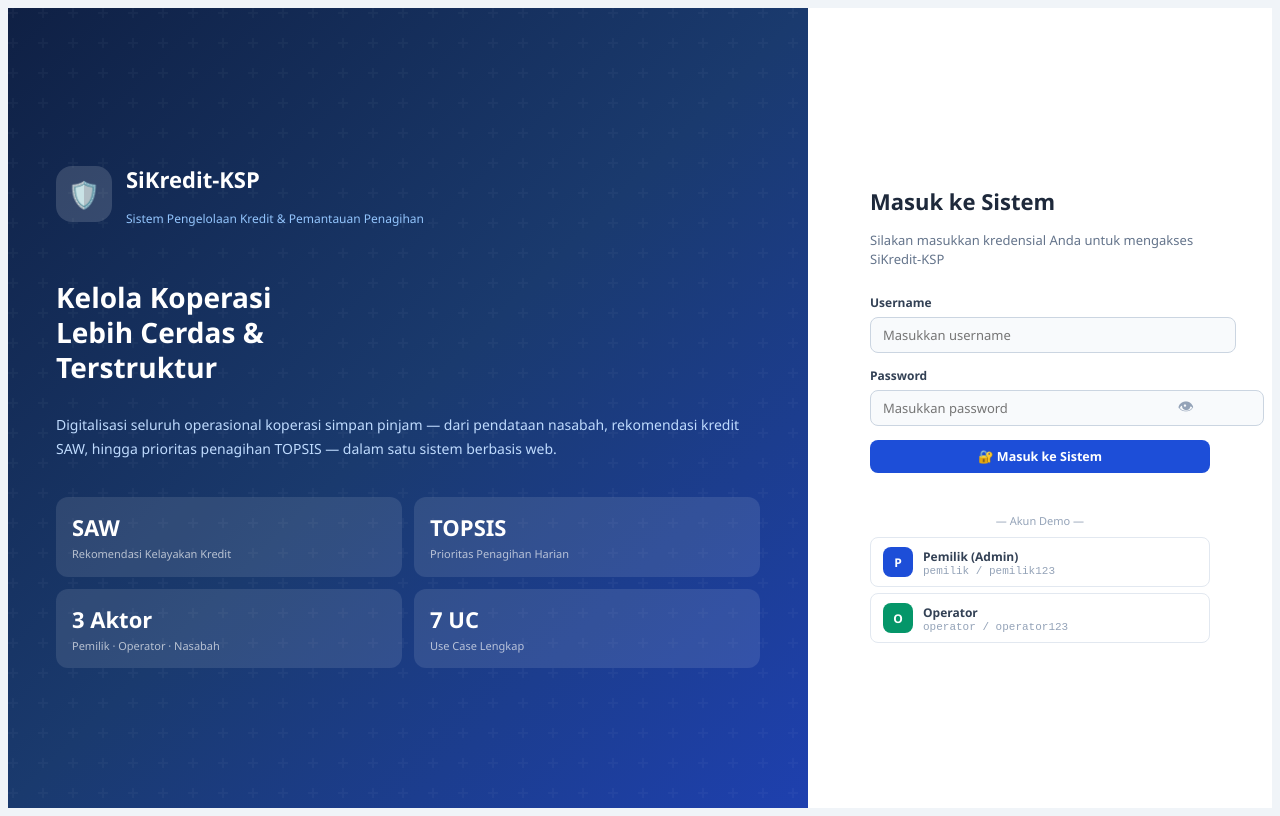
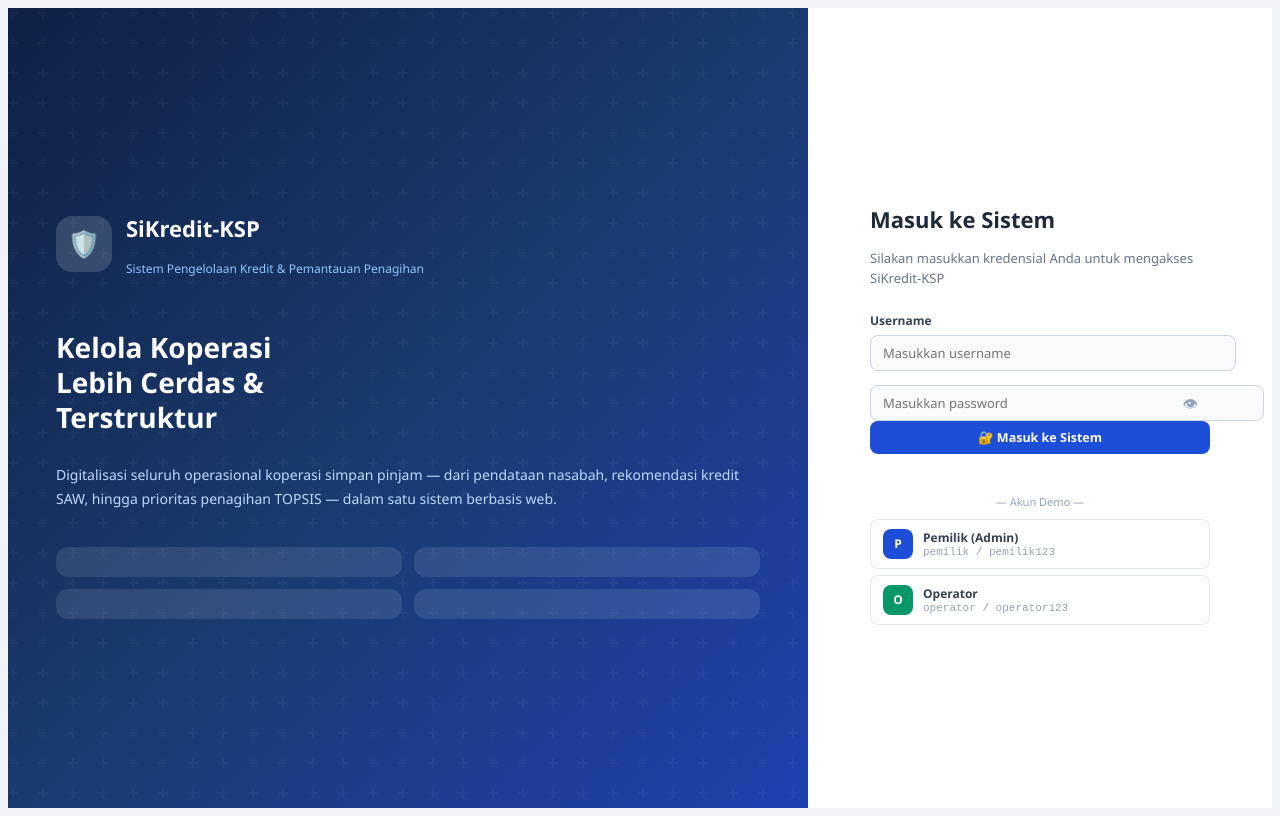
Before and after one commit to farhanfarhanfachruddin/sikredit-fe, a React (Vite) app: page /login in a window 1280 px wide. Built offline with nearby package versions, Linux system fonts and the light colour scheme; no server answers.

Commit message:
meemperbaiki tampilan UI halaman login dengan menambahkan class password dan menghapus kotak)

```diff
--- a/src/index.css
+++ b/src/index.css
@@ -440,6 +440,14 @@ textarea.form-control { resize: vertical; min-height: 80px; }
 .login-stat-val { font-size: 22px; font-weight: 700; }
 .login-stat-label { font-size: 11px; color: rgba(255,255,255,.65); margin-top: 2px; }
 
+.password-field { position: relative; }
+.password-field .form-control { padding-right: 40px; }
+.password-field .toggle-pass {
+  position: absolute; right: 12px; top: 50%; transform: translateY(-50%);
+  background: none; border: none; color: var(--gray-400); font-size: 15px;
+  line-height: 1; cursor: pointer; padding: 0; display: flex; align-items: center;
+}
+
 .login-right { width: 400px; flex-shrink: 0; display: flex; align-items: center; justify-content: center; padding: 32px; background: #fff; }
 .login-form-wrap { width: 100%; max-width: 340px; }
 .login-form-wrap h2 { font-size: 22px; font-weight: 700; color: var(--gray-800); margin-bottom: 4px; }
--- a/src/pages/Login.tsx
+++ b/src/pages/Login.tsx
@@ -76,20 +76,20 @@ export default function Login() {
         </p>
         <div className="login-stats">
           <div className="login-stat">
-            <div className="login-stat-val">SAW</div>
-            <div className="login-stat-label">Rekomendasi Kelayakan Kredit</div>
+            <div className="login-stat-val"></div>
+            <div className="login-stat-label"></div>
           </div>
           <div className="login-stat">
-            <div className="login-stat-val">TOPSIS</div>
-            <div className="login-stat-label">Prioritas Penagihan Harian</div>
+            <div className="login-stat-val"></div>
+            <div className="login-stat-label"></div>
           </div>
           <div className="login-stat">
-            <div className="login-stat-val">3 Aktor</div>
-            <div className="login-stat-label">Pemilik · Operator · Nasabah</div>
+            <div className="login-stat-val"></div>
+            <div className="login-stat-label"></div>
           </div>
           <div className="login-stat">
-            <div className="login-stat-val">7 UC</div>
-            <div className="login-stat-label">Use Case Lengkap</div>
+            <div className="login-stat-val"></div>
+            <div className="login-stat-label"></div>
           </div>
         </div>
       </div>
@@ -131,9 +131,7 @@ export default function Login() {
             />
           </div>
 
-          <div className="form-group">
-            <label>Password</label>
-            <div style={{ position: 'relative' }}>
+<div className="password-field">
   <input
     type={showPass ? 'text' : 'password'}
     className="form-control"
@@ -142,21 +140,15 @@ export default function Login() {
     onChange={(e) => setPassword(e.target.value)}
     onKeyDown={handleKeyDown}
     disabled={locked}
-                style={{ paddingRight: 40 }}
     autoComplete="current-password"
   />
   <button
     type="button"
+    className="toggle-pass"
     onClick={() => setShowPass(!showPass)}
-                style={{
-                  position: 'absolute', right: 10, top: '50%',
-                  transform: 'translateY(-50%)', background: 'none',
-                  border: 'none', color: 'var(--gray-400)', fontSize: 16, cursor: 'pointer'
-                }}
   >
     {showPass ? '🙈' : '👁'}
   </button>
-            </div>
 </div>
 
           {attempts > 0 && !locked && (
```
Lines whose indentation alone changed are shown as unchanged.
